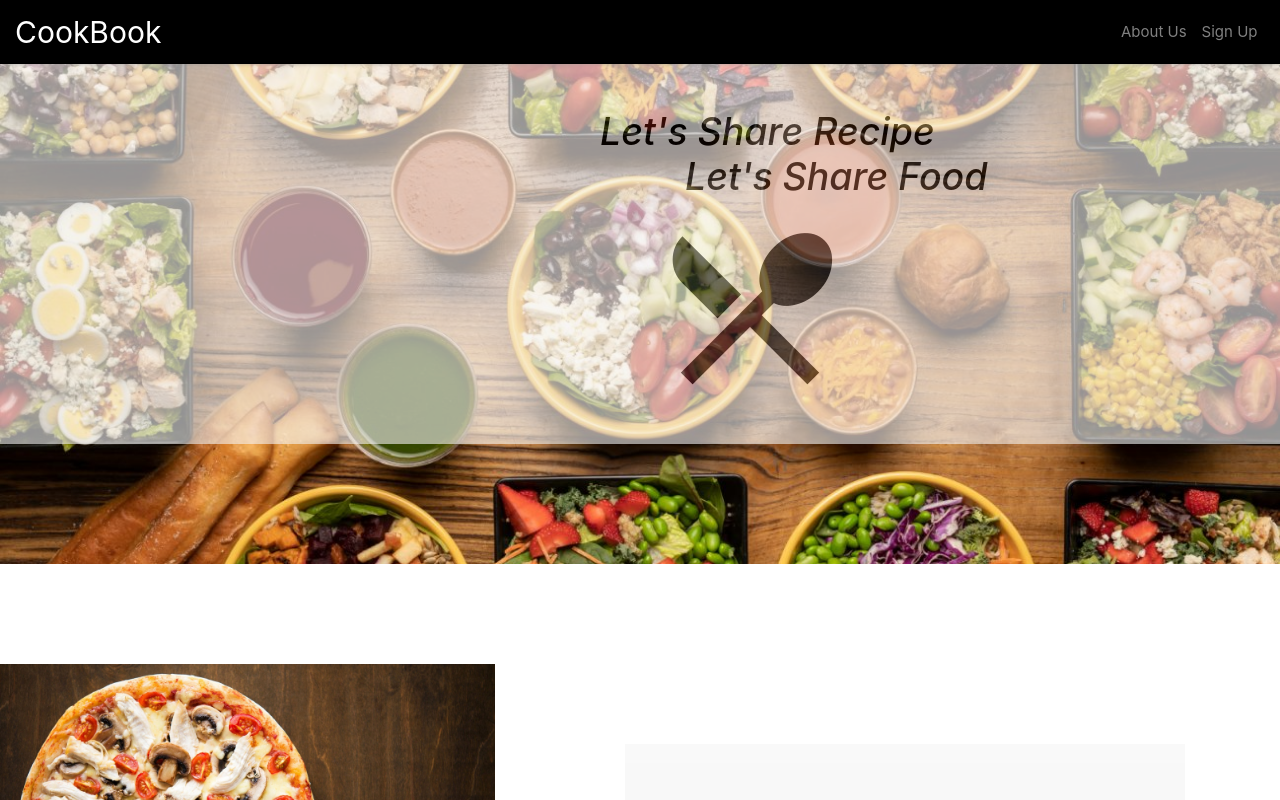
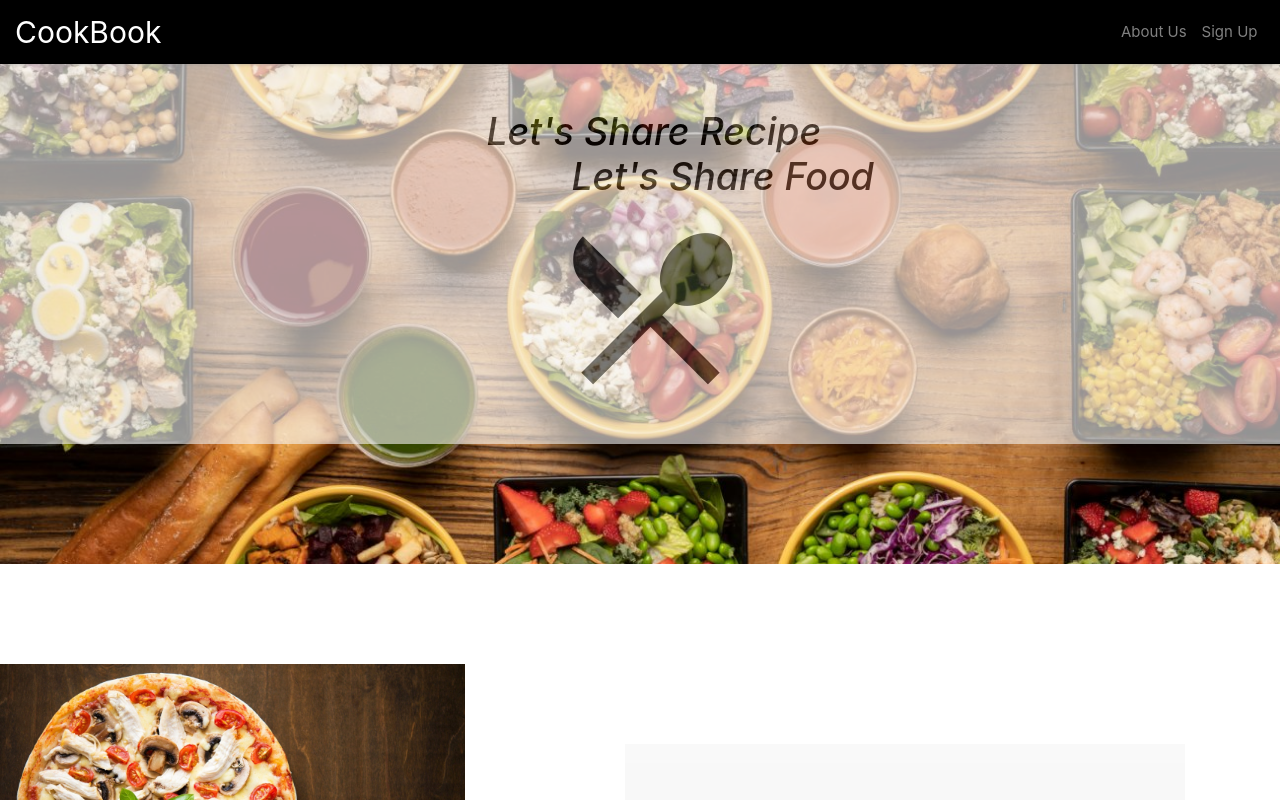
Before and after one commit to zsristy/CookBook, a React (Create React App) app in the folder cookbook/: page /home in a window 1280 px wide. Shown: the top 800 px of the page. Built offline with nearby package versions, Linux system fonts and the light colour scheme; no server answers.

Commit message:
Logo shift

```diff
--- a/cookbook/src/component/Home.js
+++ b/cookbook/src/component/Home.js
@@ -42,15 +42,15 @@ export default function Home() {
                 backgroundImage: "url(" + backgroundimage1 + ")",
               }}>
               <div style={{backgroundColor:"whitesmoke", opacity:.6, height:380}}>
-                            <h1 style={{color:'black',marginLeft:600}}><i ><br></br>Let's Share Recipe<br></br> &ensp;&ensp;&ensp;&ensp; Let's Share Food</i></h1>
-                            <i className="material-icons" style={{marginLeft:650,fontSize:200}}>local_dining</i>
+                            <h1 style={{color:'black',marginLeft:'38%'}}><i ><br></br>Let's Share Recipe<br></br> &ensp;&ensp;&ensp;&ensp; Let's Share Food</i></h1>
+                            <i className="material-icons" style={{marginLeft:'43%',fontSize:200}}>local_dining</i>
               </div>
       </div>
       <div className="row" style={{marginTop:100, marginBottom:100, width:'100%'}}>
               <div className='col s6'>
                             <div className="row" style={{position:"relative", left:0, top:0}}>
-                            <img style={{height:330,width:510,position:"relative", left:0, top:0}} src={image1}></img>
-                            <img style={{height:330,width:330,position:"absolute", left:340, top:200}} src={image2}></img>
+                            <img style={{height:300,width:480,position:"relative", left:0, top:0}} src={image1}></img>
+                            <img style={{height:300,width:300,position:"absolute", left:340, top:200}} src={image2}></img>
                             </div>
               </div>
               <div className='col s6'
@@ -78,12 +78,12 @@ export default function Home() {
                 <b><i>Our Recipes</i></b>
               </div>
               <div className='col s9'>
-                <div className='row' style={{position:"relative", left:0, top:0,marginLeft:40}}>
+                <div className='row' style={{position:"relative", left:0, top:0,marginLeft:60}}>
                             {photos.map((image)=>{
                             return(
                               <img style={{
-                              height:330,
-                              width:330,
+                              height:300,
+                              width:300,
                               margin:1}}
                               onMouseOver={myMouseOver}
                               onMouseOut={myMouseOut}
```
Also changed, not shown: 1 other file (tests, documents, lock files or other folders).
